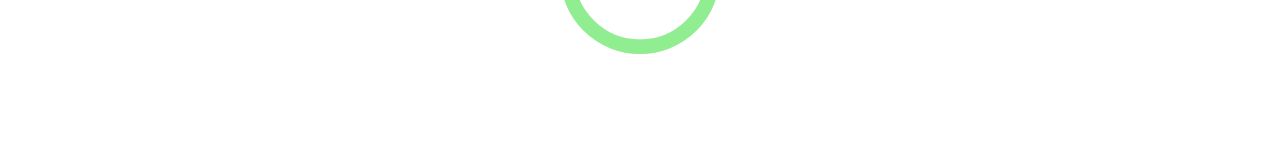
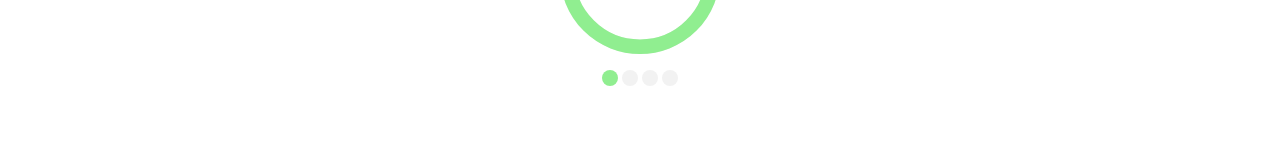
Before and after one commit to luis815/focus_with_pomo, a React (Vite) app: page / in a window 1280 px wide. Shown: the part 306-466 px from the top of the page. Built offline with nearby package versions, Linux system fonts and the light colour scheme.

Commit message:
Added rep counter

```diff
--- /dev/null
+++ b/src/components/rep-counter.jsx
@@ -0,0 +1,15 @@
+import React from "react";
+
+export default ({ total, current }) => {
+	const elements = [];
+
+	for (let i = 0; i < total; ++i) {
+		if (i < current) {
+			elements.push(<span className="complete"></span>);
+		} else {
+			elements.push(<span></span>);
+		}
+	}
+
+	return <div className="rep-counter">{elements}</div>;
+};
--- a/src/styles/home.scss
+++ b/src/styles/home.scss
@@ -53,4 +53,27 @@ $progress-diameter: 12rem;
 			font-size: 1.5rem;
 		}
 	}
+
+	.rep-counter {
+		display: flex;
+		flex-direction: row;
+		justify-content: center;
+		margin-top: 1rem;
+
+		span {
+			display: block;
+			width: 1rem;
+			height: 1rem;
+			background-color: $monochrome-0;
+			border-radius: 50%;
+
+			&:not(:last-of-type) {
+				margin-right: 0.25rem;
+			}
+
+			&.complete {
+				background-color: lightgreen;
+			}
+		}
+	}
 }
--- a/src/views/home.jsx
+++ b/src/views/home.jsx
@@ -1,6 +1,7 @@
 import React, { Fragment } from "react";
 
 import ProgressBar from "../components/progress-bar.jsx";
+import RepCounter from "../components/rep-counter.jsx";
 
 import "../styles/home.scss";
 
@@ -12,6 +13,7 @@ export default () => {
 			</div>
 			<div id="timer">
 				<ProgressBar percent={75} time="15:00" />
+				<RepCounter total={4} current={1} />
 			</div>
 			<div id="reminders"></div>
 		</Fragment>
```
